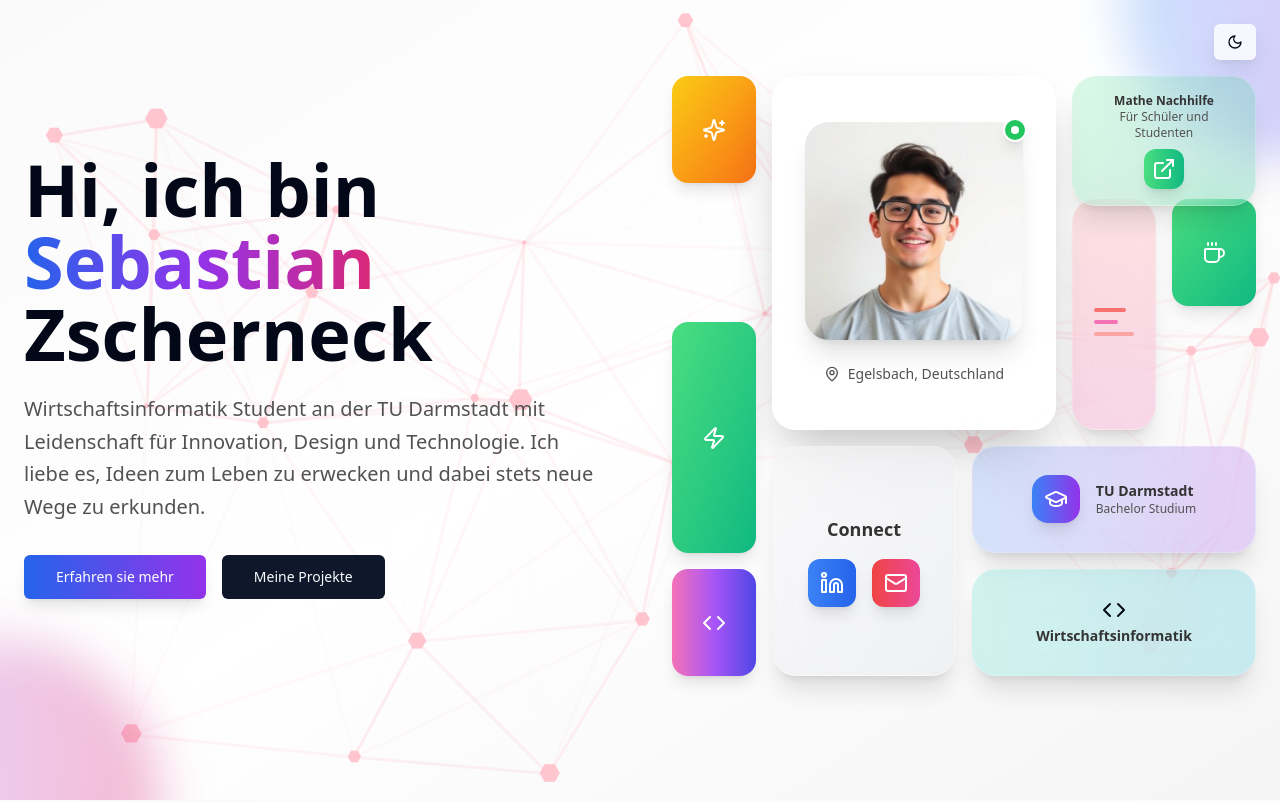
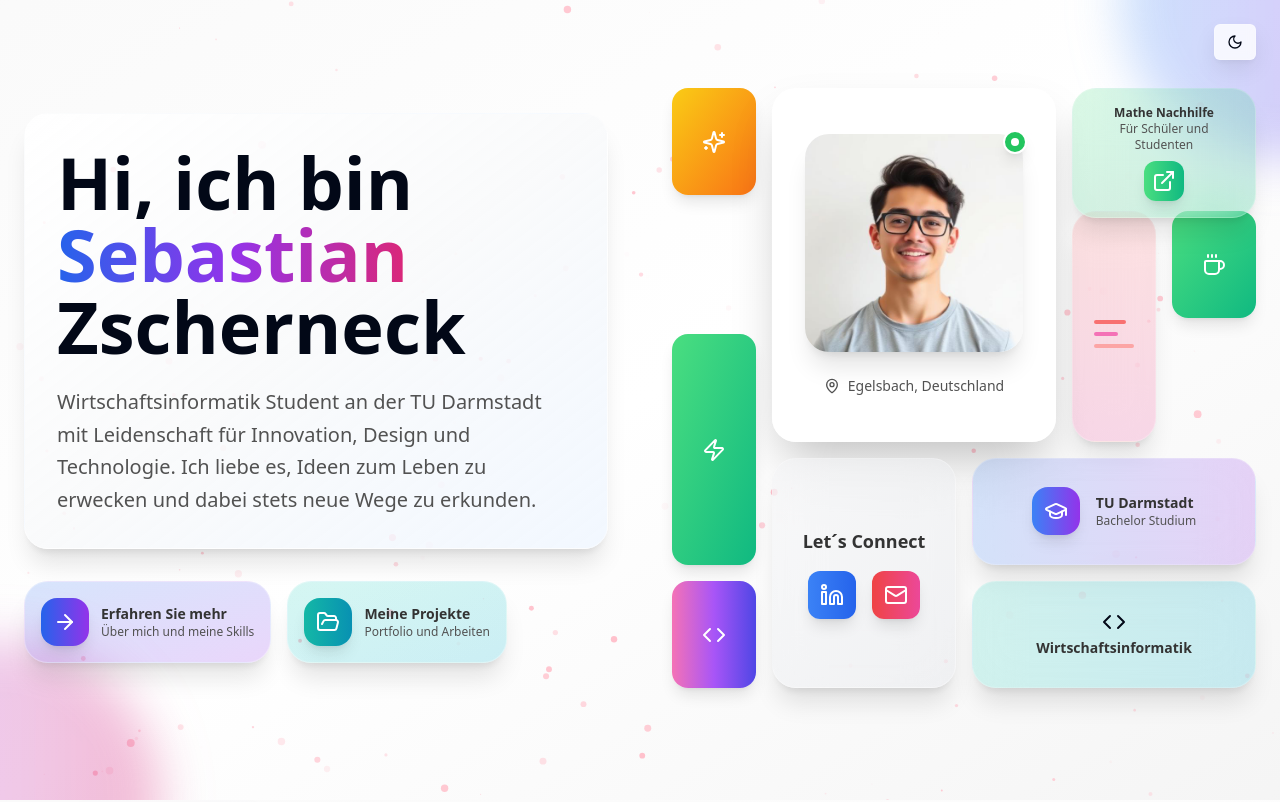
Before and after one commit to HanoXx5/life-scroll-showcase, a React (Vite) app: page / in a window 1280 px wide. Shown: the top 802 px of the page. Built offline with nearby package versions, Linux system fonts and the light colour scheme.

Commit message:
particle effects

```diff
--- a/particles.json
+++ b/particles.json
@@ -1,23 +1,23 @@
 {
   "particles": {
     "number": {
-      "value": 30,
+      "value": 160,
       "density": {
-        "enable": false,
-        "value_area": 80
+        "enable": true,
+        "value_area": 800
       }
     },
     "color": {
       "value": "#FFC0CB"
     },
     "shape": {
-      "type": "polygon",
+      "type": "circle",
       "stroke": {
         "width": 0,
         "color": "#FFC0CB"
       },
       "polygon": {
-        "nb_sides": 6
+        "nb_sides": 5
       },
       "image": {
         "src": "img/github.svg",
@@ -26,27 +26,27 @@
       }
     },
     "opacity": {
-      "value": 0.7,
-      "random": false,
+      "value": 1,
+      "random": true,
       "anim": {
-        "enable": false,
+        "enable": true,
         "speed": 1,
-        "opacity_min": 0.1,
+        "opacity_min": 0,
         "sync": false
       }
     },
     "size": {
-      "value": 10,
+      "value": 4,
       "random": true,
       "anim": {
         "enable": false,
-        "speed": 80,
-        "size_min": 0.1,
+        "speed": 4,
+        "size_min": 0.3,
         "sync": false
       }
     },
     "line_linked": {
-      "enable": true,
+      "enable": false,
       "distance": 400,
       "color": "#FFC0CB",
       "opacity": 0.4,
@@ -54,11 +54,11 @@
     },
     "move": {
       "enable": true,
-      "speed": 5,
+      "speed": 1,
       "direction": "none",
-      "random": false,
+      "random": true,
       "straight": false,
-      "out_mode": "bounce",
+      "out_mode": "out",
       "bounce": false,
       "attract": {
         "enable": false,
@@ -72,7 +72,7 @@
     "events": {
       "onhover": {
         "enable": true,
-        "mode": "repulse"
+        "mode": "bubble"
       },
       "onclick": {
         "enable": true,
@@ -88,10 +88,10 @@
         }
       },
       "bubble": {
-        "distance": 800,
-        "size": 80,
+        "distance": 250,
+        "size": 0,
         "duration": 2,
-        "opacity": 0.8,
+        "opacity": 0,
         "speed": 3
       },
       "repulse": {
--- a/src/components/Hero.tsx
+++ b/src/components/Hero.tsx
@@ -1,6 +1,6 @@
 import { Badge } from "@/components/ui/badge";
 import { Button } from "@/components/ui/button";
-import { Github, Linkedin, Mail, ExternalLink, Heart, Coffee, Music, Camera, MapPin, Briefcase, GraduationCap, Sparkles, Code, Zap } from "lucide-react";
+import { Github, Linkedin, Mail, ExternalLink, Heart, Coffee, Music, Camera, MapPin, Briefcase, GraduationCap, Sparkles, Code, Zap, ArrowRight, FolderOpen } from "lucide-react";
 import "animate.css";
 import { useEffect } from "react";
 
@@ -26,17 +26,18 @@ const Hero = () => {
       </div>
 
       <div className="container mx-auto px-6 relative z-20">
+      <br/>
         <div className="grid lg:grid-cols-2 gap-16 items-center">
           {/* Left content */}
           <div className="space-y-8 animate__animated animate__fadeInDown animate__slow relative">
-
+            <div className="bg-gradient-to-br from-white/80 via-gray-50/90 to-blue-50/80 dark:from-gray-800/90 dark:via-gray-700/90 dark:to-blue-900/90 backdrop-blur-xl border border-white/30 dark:border-gray-600/30 rounded-3xl p-8 shadow-xl">
               <div className="relative z-10">
                 <h1 className="text-5xl md:text-7xl font-bold leading-tight mb-6">
                   Hi, ich bin{" "}
                   <span className="bg-gradient-to-r from-blue-600 via-purple-600 to-pink-600 bg-clip-text text-transparent">
                     Sebastian
                   </span>
-                <span className="text-neutral dark:text-neutral"> Zscherneck</span>
+                  <span className="text-neutral dark:text-neutral-200"> Zscherneck</span>
                 </h1>
 
                 <p className="text-xl text-neutral-600 dark:text-neutral-300 leading-relaxed max-w-2xl">
@@ -44,14 +45,33 @@ const Hero = () => {
                   Design und Technologie. Ich liebe es, Ideen zum Leben zu erwecken und dabei stets neue Wege zu erkunden.
                 </p>
               </div>
+            </div>
 
+            {/* Redesigned Buttons with glassmorphism style */}
             <div className="flex flex-wrap gap-4 relative z-10">
-              <Button size="lg" className="group bg-gradient-to-r from-blue-600 to-purple-600 hover:from-blue-700 hover:to-purple-700 text-white shadow-lg hover:shadow-xl transition-all duration-300 transform hover:scale-105">
-                Erfahren sie mehr
-              </Button>
-                <Button size="lg" className="group hover:bg-blue-50 hover:border-blue-400 dark:hover:bg-blue-950 transition-all duration-300 ">
-                 Meine Projekte
-               </Button>
+              <div className="bg-gradient-to-br from-blue-500/20 to-purple-600/20 backdrop-blur-xl border border-white/30 dark:border-neutral-700/30 rounded-3xl p-4 shadow-xl hover:scale-105 transition-all duration-500 cursor-pointer group">
+                <div className="flex items-center space-x-3">
+                  <div className="w-12 h-12 bg-gradient-to-r from-blue-600 to-purple-600 rounded-2xl flex items-center justify-center shadow-lg group-hover:scale-110 transition-transform">
+                    <ArrowRight className="w-6 h-6 text-white" />
+                  </div>
+                  <div>
+                    <div className="font-bold text-neutral-800 dark:text-neutral-200 text-sm">Erfahren Sie mehr</div>
+                    <div className="text-neutral-600 dark:text-neutral-400 text-xs">Über mich und meine Skills</div>
+                  </div>
+                </div>
+              </div>
+
+              <div className="bg-gradient-to-br from-teal-400/20 to-cyan-500/20 backdrop-blur-xl border border-white/30 dark:border-neutral-700/30 rounded-3xl p-4 shadow-xl hover:scale-105 transition-all duration-500 cursor-pointer group">
+                <div className="flex items-center space-x-3">
+                  <div className="w-12 h-12 bg-gradient-to-r from-teal-500 to-cyan-600 rounded-2xl flex items-center justify-center shadow-lg group-hover:scale-110 transition-transform">
+                    <FolderOpen className="w-6 h-6 text-white" />
+                  </div>
+                  <div>
+                    <div className="font-bold text-neutral-800 dark:text-neutral-200 text-sm">Meine Projekte</div>
+                    <div className="text-neutral-600 dark:text-neutral-400 text-xs">Portfolio und Arbeiten</div>
+                  </div>
+                </div>
+              </div>
             </div>
           </div>
 
@@ -67,7 +87,7 @@ const Hero = () => {
                 </div>
 
                 {/* Main Profile Card - Large asymmetric placement */}
-                <div className="col-span-3 rounded-3xl row-span-3 col-start-2 row-start-1 bg-white/90 dark:bg-neutral-900/90 backdrop-blur-xl border border-white/30 dark:border-neutral-700/30 rounded-4xl p-8 shadow-2xl hover:shadow-xl transition-all duration-500 animate__animated animate__zoomIn animate__delay-1s animate__slow">
+                <div className="col-span-3 rounded-3xl row-span-3 col-start-2 row-start-1 bg-white/90 dark:from-gray-800/90 dark:via-gray-700/90 dark:to-blue-900/90 backdrop-blur-xl border border-white/30 dark:border-neutral-700/30 rounded-4xl p-8 shadow-2xl hover:shadow-xl transition-all duration-500 animate__animated animate__zoomIn animate__delay-1s animate__slow">
                   <div className="flex flex-col items-center justify-center h-full text-center space-y-6">
                     <div className="relative">
                      <div className="w-58 h-58 rounded-3xl shadow-xl overflow-hidden">
@@ -125,10 +145,12 @@ const Hero = () => {
                 {/* Social Media Section - repositioned asymmetrically */}
                 <div className="col-span-2 row-span-2 col-start-2 row-start-4 bg-gradient-to-br from-gray-100/50 to-gray-200/50 dark:from-neutral-800/50 dark:to-neutral-900/50 backdrop-blur-xl border border-white/30 dark:border-neutral-700/30 rounded-3xl p-6 shadow-xl hover:scale-105 transition-all duration-500 animate__animated animate__fadeInUpBig animate__slower">
                   <div className="flex flex-col items-center justify-center h-full space-y-4">
-                    <h3 className="font-bold text-neutral-800 dark:text-neutral-200 text-lg">Connect</h3>
+                    <h3 className="font-bold text-neutral-800 dark:text-neutral-200 text-lg">Let´s Connect</h3>
                     <div className="flex space-x-4">
                       <div className="w-12 h-12 bg-gradient-to-r from-blue-500 to-blue-600 rounded-xl flex items-center justify-center hover:scale-110 transition-transform cursor-pointer shadow-lg">
+                        <a href= "https://www.linkedin.com/in/sebastian-zscherneck-717a44297" target="_blank" rel="noopener noreferrer">
                         <Linkedin className="w-6 h-6 text-white" />
+                        </a>
                       </div>
                       <div className="w-12 h-12 bg-gradient-to-r from-red-500 to-pink-500 rounded-xl flex items-center justify-center hover:scale-110 transition-transform cursor-pointer shadow-lg">
                         <Mail className="w-6 h-6 text-white" />
```
Lines whose indentation alone changed are shown as unchanged.
